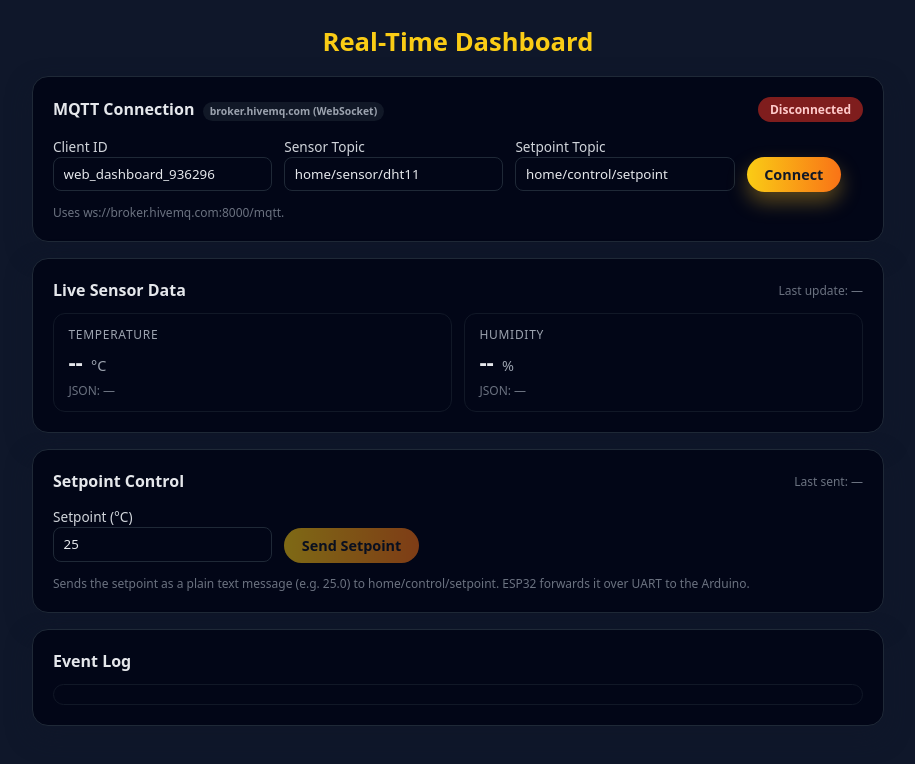
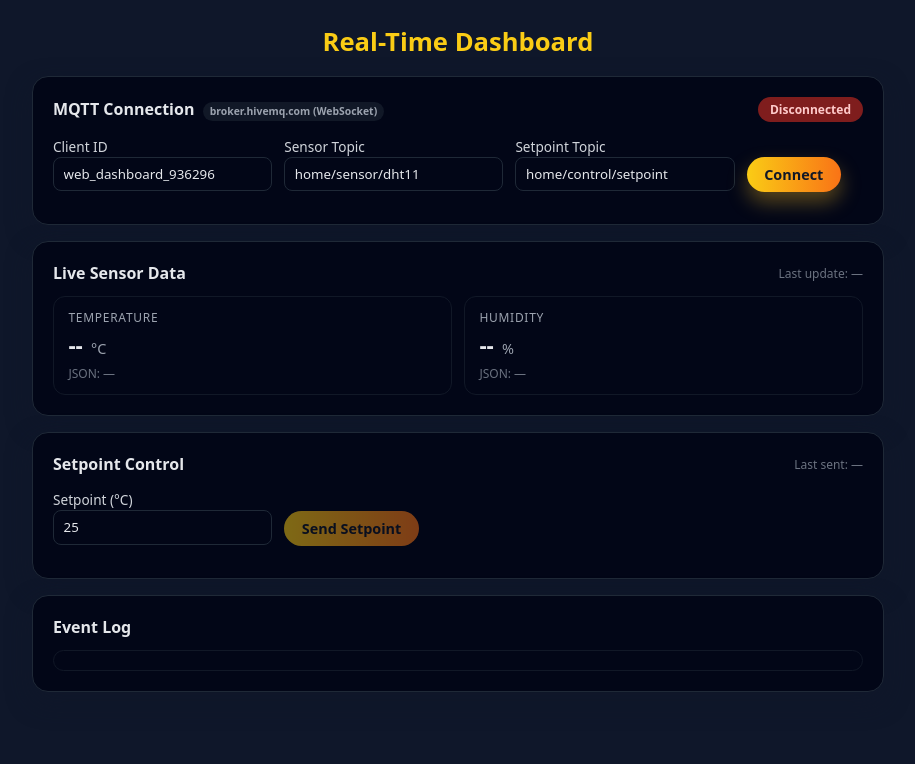
Before and after one commit to TheekshanaSW/esp32-dashboard, a plain HTML site: page index.html in a window 1280 px wide. Shown: the whole page, without its empty margins (182-1097 px from the left). Drawn offline with Linux system fonts and the light colour scheme.

```diff
--- a/index.html
+++ b/index.html
@@ -212,9 +212,6 @@
           <button id="connectBtn">Connect</button>
         </div>
       </div>
-      <div class="small">
-        Uses <code>ws://broker.hivemq.com:8000/mqtt</code>.
-      </div>
     </div>
 
     <!-- Live Sensor Data -->
@@ -257,10 +254,6 @@
         <div style="margin-top: 1.45rem;">
           <button id="sendSetpointBtn" disabled>Send Setpoint</button>
         </div>
-      </div>
-      <div class="small">
-        Sends the setpoint as a plain text message (e.g. <code>25.0</code>) to
-        <code>home/control/setpoint</code>. ESP32 forwards it over UART to the Arduino.
       </div>
     </div>
 
```
